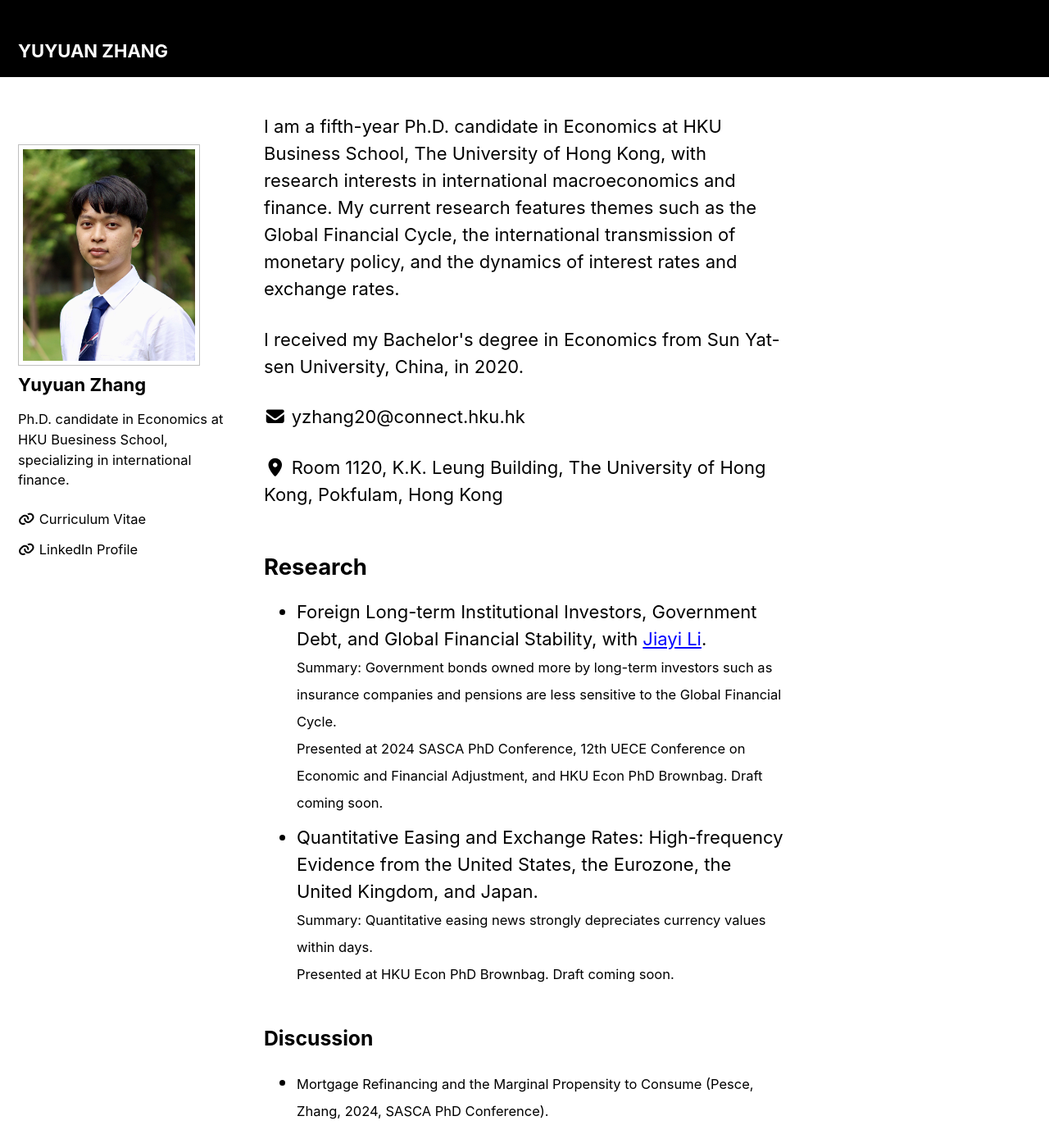
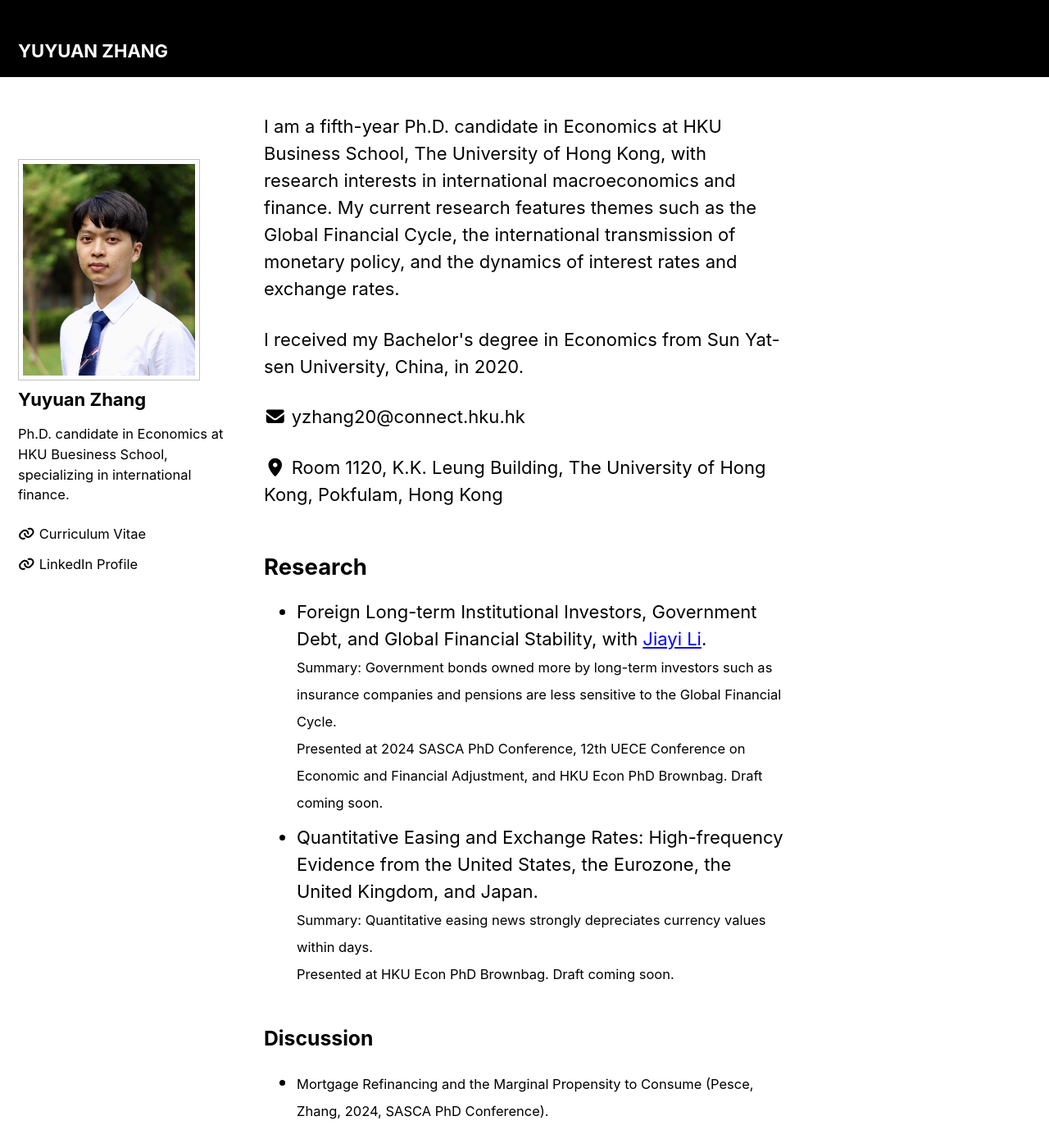
Before and after one commit to yuyuanecon/yuyuanecon.github.io, a Jekyll site: the page built from index.html, in a window 1280 px wide and 1400 px high. Shown: the whole window at 82% size. Built offline with Jekyll 4.4.1, drawn with Linux system fonts in a browser that asks for light colours; cached includes are drawn as plain includes; the list of posts is cut into pages by our own code.

Commit message:
Update _sidebar.scss

```diff
--- a/_sass/minimal-mistakes/_sidebar.scss
+++ b/_sass/minimal-mistakes/_sidebar.scss
@@ -123,6 +123,7 @@
    ========================================================================== */
 
    .author__avatar {
+    margin-top: 40px;
     display: table-cell;
     vertical-align: top;
     width: 100px;
@@ -361,7 +362,6 @@
 
     &.sticky {
       float: none;
-      top: 60px; // Adjust this value to match the height of the masthead
     }
   }
 
```
